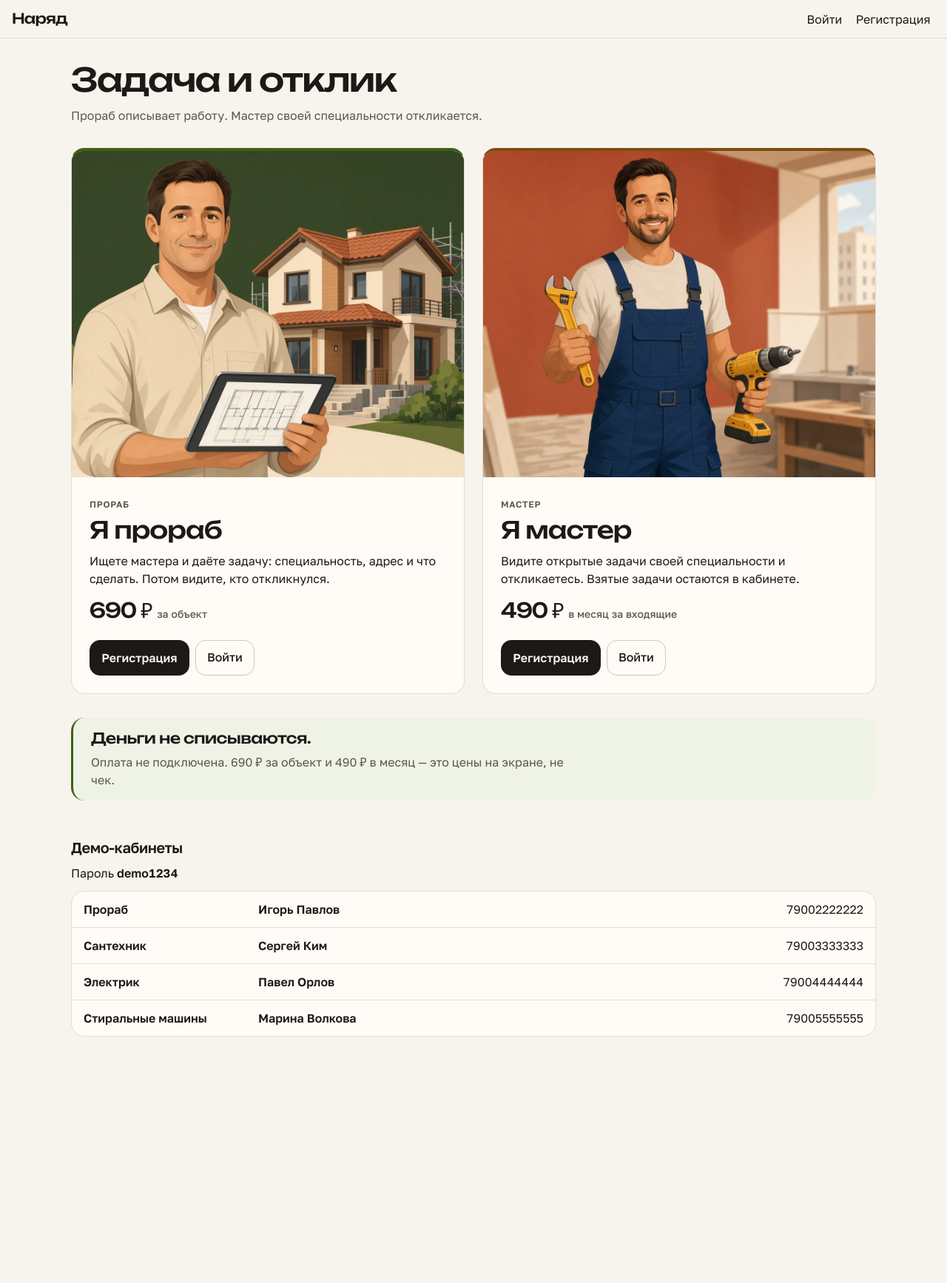
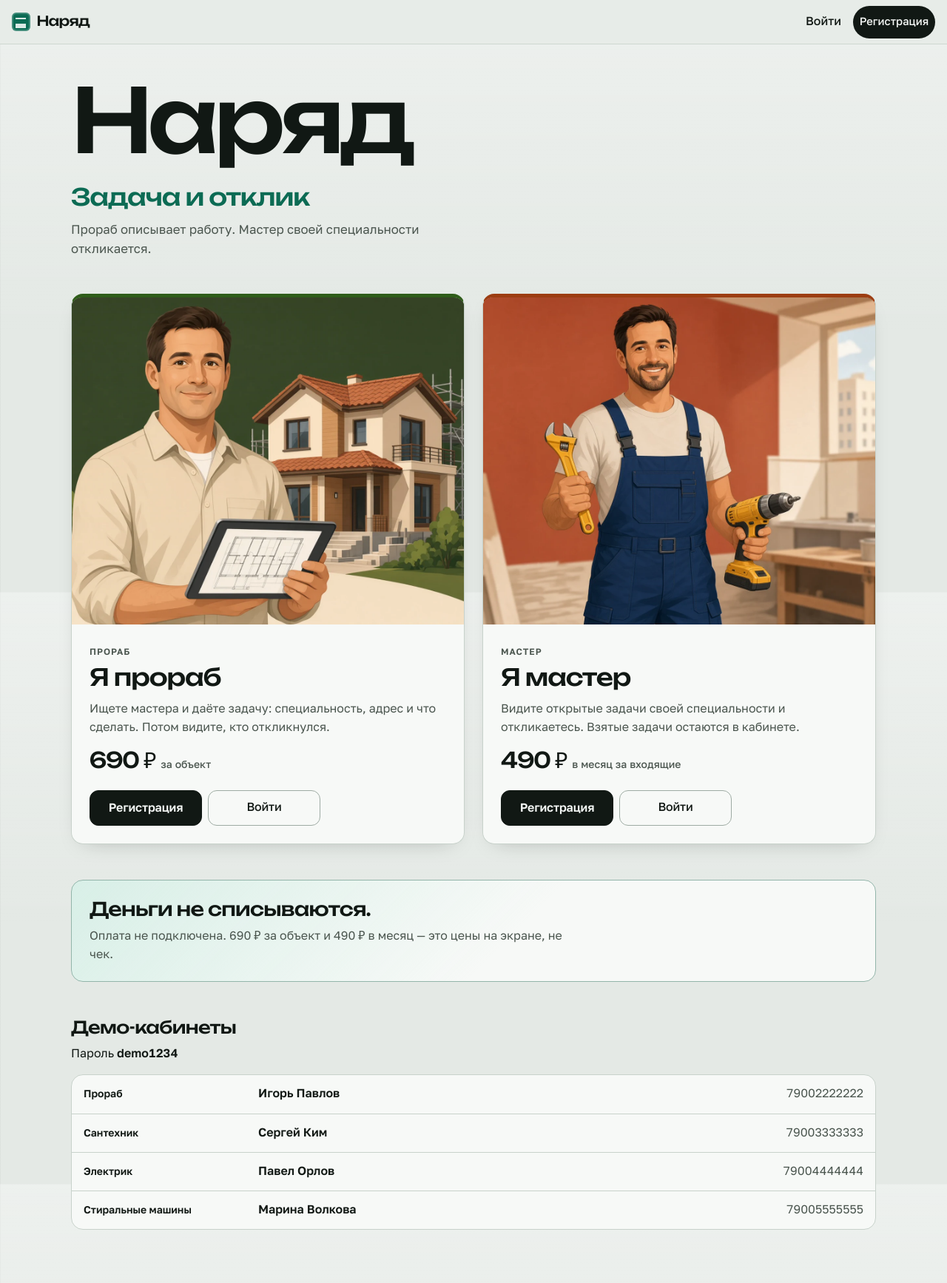
Before and after one commit to ryvkingleb-oss/first-project, a Node server app: page / in a window 1280 px wide. Shown: the whole page at 74% size. Before the commit the page ends 1401 px from the top, so only its background shows below. Run offline with Node 20, Linux system fonts and the light colour scheme; some web fonts are replaced.

Commit message:
Обновить визуальную систему «Наряда»
Уйти от кремового шаблона: холодный бетонный фон с сеткой,
штамп-бирюза для бренда, сильнее иерархия и герой с «Наряд»,
полировка кнопок, форм, карточек ролей и кабинетов.

Co-authored-by: ryvkingleb-oss <ryvkingleb-oss@users.noreply.github.com>

```diff
--- a/public/app.css
+++ b/public/app.css
@@ -65,36 +65,40 @@
 
 
 :root {
-  --bg: #f7f4ee;
-  --surface: #fffcf7;
-  --text: #1c1916;
-  --text-muted: #5c564e;
-  --border: #e3dcd0;
-  --border-strong: #cfc6b6;
-  --accent: #9a3412;
-  --ok: #3f6212;
-  --warn: #7a4e0d;
-  --fill: #efeae1;
-  --danger-bg: #f8efe8;
-  --ok-bg: #eef3e6;
+  /* Цех: холодный бетон, штамп-бирюза, роли — олива и медь */
+  --bg: #e4e9e5;
+  --bg-deep: #d5ddd7;
+  --surface: #f7f9f7;
+  --text: #111814;
+  --text-muted: #4a554e;
+  --border: #c8d2cb;
+  --border-strong: #9eaba3;
+  --accent: #0c6b54;
+  --accent-soft: #d8efe7;
+  --ok: #2f5d1a;
+  --warn: #9c3d12;
+  --fill: #dfe6e1;
+  --danger-bg: #f6ebe6;
+  --ok-bg: #e4efdc;
   --paper: var(--bg);
   --sheet: var(--surface);
   --ink: var(--text);
   --muted: var(--text-muted);
   --line: var(--border);
   --line-strong: var(--border-strong);
-  --oxide: var(--accent);
+  --oxide: var(--warn);
   --olive: var(--ok);
-  --amber: var(--warn);
+  --amber: #b45309;
+  --role: var(--accent);
   --font: "Golos Text", "Liberation Sans", "Noto Sans", "Segoe UI", sans-serif;
   --display: Unbounded, "Golos Text", sans-serif;
   --text-xs: 0.75rem;
   --text-sm: 0.875rem;
   --text-md: 1rem;
   --text-lg: 1.25rem;
-  --text-xl: 1.75rem;
-  --text-2xl: 2rem;
-  --text-3xl: 2.75rem;
+  --text-xl: 1.85rem;
+  --text-2xl: 2.35rem;
+  --text-3xl: 3.25rem;
   --space-1: 4px;
   --space-2: 8px;
   --space-3: 12px;
@@ -102,35 +106,51 @@
   --space-5: 24px;
   --space-6: 32px;
   --space-7: 48px;
-  --radius-control: 14px;
-  --radius-panel: 18px;
-  --ease: 180ms ease;
+  --space-8: 72px;
+  --radius-control: 12px;
+  --radius-panel: 16px;
+  --ease: 200ms cubic-bezier(0.22, 1, 0.36, 1);
   color-scheme: light;
 }
+.role-foreman { --role: var(--ok); }
+.role-master { --role: var(--warn); }
 
 * { box-sizing: border-box; }
 html { height: 100%; }
 body {
   margin: 0;
   min-height: 100%;
-  background: var(--bg);
+  background-color: var(--bg);
+  background-image:
+    linear-gradient(180deg, rgba(255, 255, 255, 0.35) 0%, transparent 28rem),
+    linear-gradient(rgba(17, 24, 20, 0.035) 1px, transparent 1px),
+    linear-gradient(90deg, rgba(17, 24, 20, 0.035) 1px, transparent 1px);
+  background-size: auto, 28px 28px, 28px 28px;
+  background-attachment: fixed;
   color: var(--text);
   font-family: var(--font);
   font-size: var(--text-md);
-  line-height: 1.5;
+  line-height: 1.55;
   text-rendering: optimizeLegibility;
   overflow-x: clip;
 }
 img { max-width: 100%; height: auto; display: block; }
 h1, h2, h3, p, ul, ol, dl, fieldset { margin: 0; }
 h1 {
-  font-size: var(--text-xl);
-  font-weight: 600;
-  letter-spacing: -0.03em;
-  line-height: 1.15;
+  font-family: var(--display);
+  font-size: clamp(1.65rem, 3.5vw, 2.4rem);
+  font-weight: 500;
+  letter-spacing: -0.04em;
+  line-height: 1.12;
   text-wrap: balance;
 }
-h2 { font-size: var(--text-lg); font-weight: 600; letter-spacing: -0.02em; }
+h2 {
+  font-family: var(--display);
+  font-size: clamp(1.2rem, 2.2vw, 1.45rem);
+  font-weight: 500;
+  letter-spacing: -0.03em;
+  line-height: 1.2;
+}
 h3 { font-size: var(--text-md); font-weight: 600; }
 a { color: inherit; }
 button, input, textarea, select { font: inherit; color: inherit; }
@@ -156,37 +176,72 @@ button, input, textarea, select { font: inherit; color: inherit; }
   display: flex;
   align-items: center;
   gap: 0.75rem;
-  min-height: 3.25rem;
-  padding: 0 var(--space-4);
-  border-bottom: 1px solid var(--border);
-  background: var(--bg);
+  min-height: 3.5rem;
+  padding: 0.35rem var(--space-4);
+  border-bottom: 1px solid color-mix(in srgb, var(--border) 80%, transparent);
+  background: color-mix(in srgb, var(--bg) 88%, white);
+  backdrop-filter: blur(10px);
 }
 .mark {
   display: inline-flex;
   align-items: center;
+  gap: 0.55rem;
   min-height: 48px;
   font-family: var(--display);
   font-weight: 500;
-  font-size: 1.2rem;
-  letter-spacing: -0.04em;
+  font-size: 1.15rem;
+  letter-spacing: -0.045em;
   text-decoration: none;
   flex: 0 0 auto;
 }
+.mark-stamp {
+  width: 1.55rem;
+  height: 1.55rem;
+  border-radius: 6px;
+  background: var(--role, var(--accent));
+  box-shadow: inset 0 0 0 2px color-mix(in srgb, white 22%, transparent);
+  position: relative;
+  flex: none;
+}
+.mark-stamp::after {
+  content: "";
+  position: absolute;
+  inset: 28% 22% 34% 22%;
+  border-top: 2px solid color-mix(in srgb, white 85%, transparent);
+  border-bottom: 2px solid color-mix(in srgb, white 85%, transparent);
+  box-shadow: 0 4px 0 color-mix(in srgb, white 85%, transparent);
+}
+.mark-word { line-height: 1; }
 .who {
   margin-left: auto;
   min-width: 0;
   display: flex;
   align-items: center;
-  gap: 0.35rem;
+  gap: 0.45rem;
 }
-.who > a {
+.who > a,
+.nav-link {
   display: inline-flex;
   align-items: center;
-  min-height: 48px;
-  padding: 0 0.4rem;
+  min-height: 44px;
+  padding: 0 0.55rem;
   text-decoration: none;
+  font-weight: 500;
 }
-.who > a:hover { text-decoration: underline; text-underline-offset: 0.15em; }
+.nav-link:hover { color: var(--accent); }
+.nav-cta {
+  display: inline-flex;
+  align-items: center;
+  min-height: 40px;
+  padding: 0 0.9rem;
+  border-radius: 999px;
+  background: var(--text);
+  color: var(--surface);
+  text-decoration: none;
+  font-weight: 600;
+  font-size: 0.92rem;
+}
+.nav-cta:hover { background: var(--accent); color: #fff; }
 .who-role {
   margin: 0;
   min-width: 0;
@@ -205,19 +260,19 @@ button, input, textarea, select { font: inherit; color: inherit; }
 .who-name { color: var(--muted); font-weight: 400; }
 
 .wrap {
-  width: min(100% - 32px, 32rem);
+  width: min(100% - 32px, 34rem);
   margin-inline: auto;
-  padding: var(--space-5) 0 var(--space-7);
+  padding: var(--space-6) 0 var(--space-8);
 }
-.wrap.board { width: min(100% - 2rem, 46rem); }
-.wrap.wide { width: min(100% - 2rem, 68rem); }
+.wrap.board { width: min(100% - 2rem, 48rem); }
+.wrap.wide { width: min(100% - 2rem, 70rem); }
 
 .kicker {
   margin-bottom: var(--space-2);
-  color: var(--text-muted);
+  color: var(--role, var(--accent));
   font-size: var(--text-xs);
   font-weight: 600;
-  letter-spacing: 0.06em;
+  letter-spacing: 0.08em;
   text-transform: uppercase;
 }
 .lede { margin-top: 0.7rem; max-width: 38rem; }
@@ -321,30 +376,52 @@ button, input, textarea, select { font: inherit; color: inherit; }
   align-items: center;
   justify-content: center;
   min-height: 48px;
-  padding: 0.45rem 0.95rem;
+  padding: 0.45rem 1.05rem;
   text-decoration: none;
   cursor: pointer;
 }
 .btn {
   border-radius: var(--radius-control);
   background: var(--text);
-  color: var(--bg);
+  color: #f4f7f5;
   border: 1px solid var(--text);
   font-weight: 600;
+  letter-spacing: -0.01em;
 }
 .btn.secondary {
-  background: transparent;
+  background: var(--surface);
   color: var(--text);
   border-color: var(--border-strong);
   font-weight: 500;
 }
-.btn:hover { background: #2a2622; }
-.btn.secondary:hover { background: var(--fill); color: var(--text); }
+.btn:hover { background: var(--accent); border-color: var(--accent); color: #fff; }
+.btn.secondary:hover {
+  background: var(--fill);
+  color: var(--text);
+  border-color: var(--text);
+}
+.role-foreman .btn:not(.secondary):hover,
+.home-tile-foreman .btn:not(.secondary):hover {
+  background: var(--ok);
+  border-color: var(--ok);
+}
+.role-master .btn:not(.secondary):hover,
+.home-tile-master .btn:not(.secondary):hover {
+  background: var(--warn);
+  border-color: var(--warn);
+}
 @media (prefers-reduced-motion: no-preference) {
   .btn, .text-btn, .choice, .row, .item, .rooms a, .demo-row, .home-people a,
-  input, textarea, select {
-    transition: background-color var(--ease), border-color var(--ease), color var(--ease);
+  .home-tile, .nav-cta, input, textarea, select {
+    transition:
+      background-color var(--ease),
+      border-color var(--ease),
+      color var(--ease),
+      transform var(--ease),
+      box-shadow var(--ease);
   }
+  .btn:hover { transform: translateY(-1px); }
+  .home-tile:hover { transform: translateY(-3px); }
 }
 .text-btn {
   background: transparent;
@@ -394,16 +471,20 @@ input:not([type]), textarea, select {
   width: 100%;
   min-width: 0;
   background: var(--sheet);
-  border: 1px solid var(--line-strong);
+  border: 1.5px solid var(--line-strong);
   border-radius: var(--radius-control);
-  padding: 0.55rem 0.8rem;
+  padding: 0.6rem 0.85rem;
   min-height: 48px;
   font-size: 1rem;
 }
 textarea { min-height: 7rem; resize: vertical; }
 input[aria-invalid="true"], textarea[aria-invalid="true"] { border-color: var(--oxide); background: #fbf6f2; }
 .field-error { color: var(--oxide); font-size: 0.92rem; font-weight: 600; }
-::placeholder { color: #8a8175; }
+::placeholder { color: #6d7a72; }
+input:focus-visible, textarea:focus-visible, select:focus-visible {
+  border-color: var(--role, var(--accent));
+  box-shadow: 0 0 0 3px color-mix(in srgb, var(--role, var(--accent)) 22%, transparent);
+}
 
 .banner, .notice {
   padding: 0.75rem 0.95rem;
@@ -718,17 +802,15 @@ a.tel { text-underline-offset: 0.15em; }
 
 .home {
   width: 100%;
-  padding: 0 0 var(--space-7);
-  background: var(--bg);
+  padding: 0 0 var(--space-8);
   color: var(--text);
+  background: transparent;
 }
 .home > .banner {
   width: min(100% - 32px, 68rem);
   margin: var(--space-3) auto 0;
 }
 .home-hero,
-.home-how,
-.home-who,
 .home-trust,
 .home-close {
   width: min(100% - 32px, 68rem);
@@ -736,22 +818,34 @@ a.tel { text-underline-offset: 0.15em; }
 }
 .home-hero {
   display: grid;
-  gap: var(--space-4);
-  align-items: center;
-  padding-top: var(--space-5);
+  gap: var(--space-3);
+  align-items: end;
+  padding-top: clamp(1.5rem, 4vw, 3rem);
+  min-height: clamp(11rem, 28vh, 16rem);
 }
-.home-hero h1 {
-  max-width: 12em;
+.home-brand {
+  margin: 0;
   font-family: var(--display);
   font-weight: 500;
-  font-size: var(--text-2xl);
-  line-height: 1.08;
-  letter-spacing: -0.04em;
+  font-size: clamp(3.2rem, 12vw, 7.5rem);
+  line-height: 0.9;
+  letter-spacing: -0.055em;
+  color: var(--text);
+  max-width: 10ch;
+}
+.home-hero-copy { max-width: 36rem; }
+.home-hero h1 {
+  max-width: 14em;
+  font-size: clamp(1.45rem, 3vw, 2rem);
+  line-height: 1.15;
+  letter-spacing: -0.035em;
+  color: var(--accent);
 }
 .home-lead {
   margin-top: var(--space-3);
-  max-width: 36rem;
+  max-width: 34rem;
   color: var(--text-muted);
+  font-size: 1.05rem;
 }
 .home-actions {
   display: flex;
@@ -886,31 +870,33 @@ a.tel { text-underline-offset: 0.15em; }
   letter-spacing: 0;
   color: var(--text-muted);
 }
-.home-role .btn { grid-column: 1 / -1; margin-top: var(--space-3); justify-self: start; }
 
 .home-trust {
-  margin-top: var(--space-6);
-  padding: var(--space-4) var(--space-5);
-  border-left: 3px solid var(--ok);
+  margin-top: var(--space-7);
+  padding: var(--space-5);
+  border: 1px solid color-mix(in srgb, var(--accent) 28%, var(--border));
   border-radius: var(--radius-panel);
-  background: var(--ok-bg);
+  background:
+    linear-gradient(135deg, var(--accent-soft), transparent 55%),
+    var(--surface);
 }
 .home-trust h2 {
-  font-family: var(--display);
-  font-weight: 500;
-  font-size: var(--text-lg);
+  font-size: clamp(1.25rem, 2.5vw, 1.6rem);
   letter-spacing: -0.03em;
   line-height: 1.2;
 }
 .home-trust p { margin-top: var(--space-2); color: var(--text-muted); max-width: 40rem; }
 
-.home-close { scroll-margin-top: 4rem; }
+.home-close {
+  margin-top: var(--space-7);
+  scroll-margin-top: 4rem;
+}
 .home-pass { margin-top: var(--space-2); }
 .home-pass strong { font-weight: 600; }
 .home-people {
   list-style: none;
   padding: 0;
-  margin: var(--space-3) 0 0;
+  margin: var(--space-4) 0 0;
   border: 1px solid var(--border);
   border-radius: var(--radius-panel);
   background: var(--surface);
@@ -921,7 +907,7 @@ a.tel { text-underline-offset: 0.15em; }
   grid-template-columns: minmax(0, 1fr) auto;
   gap: var(--space-1) var(--space-3);
   align-items: baseline;
-  min-height: 48px;
+  min-height: 52px;
   padding: var(--space-3) var(--space-4);
   border-top: 1px solid var(--border);
   text-decoration: none;
@@ -932,10 +918,12 @@ a.tel { text-underline-offset: 0.15em; }
   grid-column: 1 / -1;
   color: var(--text-muted);
   font-size: var(--text-xs);
+  letter-spacing: 0.04em;
+  text-transform: uppercase;
+  font-weight: 600;
 }
 .home-person-name { font-weight: 600; }
-.home-person-phone { font-variant-numeric: tabular-nums; }
-.home-close .home-actions { max-width: 16rem; }
+.home-person-phone { font-variant-numeric: tabular-nums; color: var(--text-muted); }
 
 .home-tiles {
   display: grid;
@@ -951,19 +939,18 @@ a.tel { text-underline-offset: 0.15em; }
   padding: var(--space-5);
   background: var(--surface);
   border: 1px solid var(--border);
-  border-top: 4px solid var(--tile, var(--text));
+  border-top: 5px solid var(--tile, var(--text));
   border-radius: var(--radius-panel);
+  box-shadow: 0 10px 28px -18px rgba(17, 24, 20, 0.35);
 }
-.home-tile-foreman { --tile: var(--ok); }
-.home-tile-master { --tile: var(--warn); }
+.home-tile-foreman { --tile: var(--ok); --role: var(--ok); }
+.home-tile-master { --tile: var(--warn); --role: var(--warn); }
 .home-tile h2 {
-  font-family: var(--display);
-  font-weight: 500;
-  font-size: var(--text-2xl);
-  letter-spacing: -0.03em;
+  font-size: clamp(1.55rem, 3vw, 2rem);
+  letter-spacing: -0.035em;
   line-height: 1.1;
 }
-.home-tile > p { margin-top: var(--space-3); }
+.home-tile > p { margin-top: var(--space-3); color: var(--text-muted); }
 .home-tile .home-price { margin-top: var(--space-4); color: var(--text); }
 .home-tile .home-actions {
   margin-top: auto;
@@ -975,9 +962,9 @@ a.tel { text-underline-offset: 0.15em; }
   width: 100%;
   height: auto;
   aspect-ratio: 6 / 5;
-  min-height: 280px;
+  min-height: 240px;
   overflow: hidden;
-  background: #3f6b24;
+  background: #2f5d1a;
 }
 .draw img {
   display: block;
@@ -986,7 +973,7 @@ a.tel { text-underline-offset: 0.15em; }
   object-fit: cover;
   object-position: center top;
 }
-.draw-master { background: #9a3412; }
+.draw-master { background: #9c3d12; }
 .home-tile,
 .role-choice { overflow: hidden; }
 .home-tile .draw,
@@ -995,7 +982,7 @@ a.tel { text-underline-offset: 0.15em; }
   max-width: none;
   height: auto;
   aspect-ratio: 6 / 5;
-  min-height: 280px;
+  min-height: 240px;
   margin: calc(var(--space-5) * -1) calc(var(--space-5) * -1) var(--space-4);
 }
 .role-pick {
@@ -1037,73 +1023,77 @@ a.tel { text-underline-offset: 0.15em; }
   max-width: none;
   height: auto;
   aspect-ratio: 6 / 5;
-  min-height: 280px;
+  min-height: 240px;
   border-radius: var(--radius-panel);
+  box-shadow: 0 14px 36px -20px rgba(17, 24, 20, 0.45);
+}
+
+.page-head h1 { max-width: 18ch; }
+.rows, .facts, .situation, .plain, .demo-list {
+  box-shadow: 0 8px 24px -18px rgba(17, 24, 20, 0.28);
+}
+
+@media (prefers-reduced-motion: no-preference) {
+  .page-home .home-brand {
+    animation: brand-in 700ms var(--ease) both;
+  }
+  .page-home .home-hero-copy {
+    animation: rise-in 650ms var(--ease) 120ms both;
+  }
+  .page-home .home-tile {
+    animation: rise-in 700ms var(--ease) both;
+  }
+  .page-home .home-tile-master { animation-delay: 160ms; }
+}
+@keyframes brand-in {
+  from { opacity: 0; transform: translateY(18px) scale(0.98); }
+  to { opacity: 1; transform: none; }
+}
+@keyframes rise-in {
+  from { opacity: 0; transform: translateY(16px); }
+  to { opacity: 1; transform: none; }
 }
 
 @media (max-width: 799px) {
   .home-actions .btn { width: 100%; }
-  .home-close .home-actions { max-width: none; }
+  .home-brand { font-size: clamp(2.8rem, 18vw, 4.2rem); }
 }
 
 @media (min-width: 800px) {
-  .home-hero { padding-top: var(--space-6); }
-  .home-hero h1 { font-size: var(--text-3xl); }
+  .home-hero {
+    grid-template-columns: minmax(0, 1.1fr) minmax(0, 0.9fr);
+    gap: var(--space-6);
+    padding-top: var(--space-7);
+    min-height: 15rem;
+  }
+  .home-brand { grid-column: 1 / -1; }
   .home-actions { flex-direction: row; flex-wrap: wrap; }
-  .home-actions .btn { width: auto; }
-  .home-how ol {
-    grid-template-columns: repeat(3, minmax(0, 1fr));
-    gap: var(--space-6);
-  }
-  .home-how li { display: block; }
-  .home-how h3 { margin-top: var(--space-3); }
-  .home-roles {
-    grid-template-columns: repeat(3, minmax(0, 1fr));
-    align-items: stretch;
-    margin-top: var(--space-4);
-  }
-  .home-role,
-  .home-role:last-child {
-    display: flex;
-    flex-direction: column;
-    align-items: stretch;
-    gap: 0;
-    padding: 0 var(--space-5) 0 0;
-    border: 0;
-  }
-  .home-role + .home-role {
-    padding-left: var(--space-5);
-    border-left: 1px solid var(--border);
-  }
-  .home-role-copy {
-    display: grid;
-    gap: var(--space-1);
-    width: 100%;
-    min-width: 0;
-    margin-bottom: 0;
-  }
-  .home-role .btn {
-    position: static;
-    grid-column: auto;
-    margin-top: var(--space-4);
-    align-self: flex-start;
-  }
-  .home-price { margin-top: var(--space-3); }
+  .home-actions .btn { width: auto; min-width: 9.5rem; }
   .home-tiles {
     grid-template-columns: repeat(2, minmax(0, 1fr));
     align-items: stretch;
     gap: var(--space-5);
+    margin-top: var(--space-7);
   }
   .role-pick {
     grid-template-columns: repeat(2, minmax(0, 1fr));
     align-items: stretch;
     gap: var(--space-5);
   }
+  .role-screen {
+    grid-template-columns: minmax(0, 0.95fr) minmax(0, 1.05fr);
+    gap: var(--space-7);
+    align-items: center;
+  }
   .home-people a { grid-template-columns: 14rem minmax(0, 1fr) auto; }
   .home-person-role {
     grid-column: auto;
-    font-size: var(--text-md);
+    font-size: var(--text-sm);
     color: var(--text);
-    font-weight: 600;
+    letter-spacing: 0;
+    text-transform: none;
+  }
+  .switch {
+    grid-template-columns: minmax(0, 1fr) auto;
   }
 }
--- a/views/home.ejs
+++ b/views/home.ejs
@@ -1,5 +1,6 @@
 <%- include('partials/head', { title, home: true }) %>
 <section class="home-hero">
+  <p class="home-brand" aria-hidden="true">Наряд</p>
   <div class="home-hero-copy">
     <h1>Задача и отклик</h1>
     <p class="home-lead">Прораб описывает работу. Мастер своей специальности откликается.</p>
--- a/views/partials/head.ejs
+++ b/views/partials/head.ejs
@@ -5,13 +5,13 @@
   <meta name="viewport" content="width=device-width, initial-scale=1">
   <title><%= title %> — Наряд</title>
   <link rel="icon" href="/favicon.svg" type="image/svg+xml">
-  <link rel="stylesheet" href="/app.css?v=11">
-  <meta name="theme-color" content="#f7f4ee">
+  <link rel="stylesheet" href="/app.css?v=12">
+  <meta name="theme-color" content="#e4e9e5">
 </head>
-<body>
+<body class="<%= user ? 'role-' + user.role : 'role-guest' %><%= (typeof home !== 'undefined' && home) ? ' page-home' : '' %>">
   <a class="skip" href="#content">К содержанию</a>
   <header class="top">
-    <a class="mark" href="<%= user ? HOME[user.role] : '/' %>">Наряд</a>
+    <a class="mark" href="<%= user ? HOME[user.role] : '/' %>"><span class="mark-stamp" aria-hidden="true"></span><span class="mark-word">Наряд</span></a>
     <% if (user) { %>
       <div class="who">
         <p class="who-role" title="<%= ROLES[user.role] %><% if (user.role === 'master' && user.specialty) { %> · <%= SPECIALTIES[user.specialty] %><% } %> <%= user.full_name %>">
@@ -25,8 +25,8 @@
       </div>
     <% } else { %>
       <nav class="who" aria-label="Вход">
-        <a href="/login">Войти</a>
-        <a href="/register">Регистрация</a>
+        <a class="nav-link" href="/login">Войти</a>
+        <a class="nav-cta" href="/register">Регистрация</a>
       </nav>
     <% } %>
   </header>
```
Also changed, not shown: other parts of public/app.css (+16 -124 lines), public/favicon.svg.
